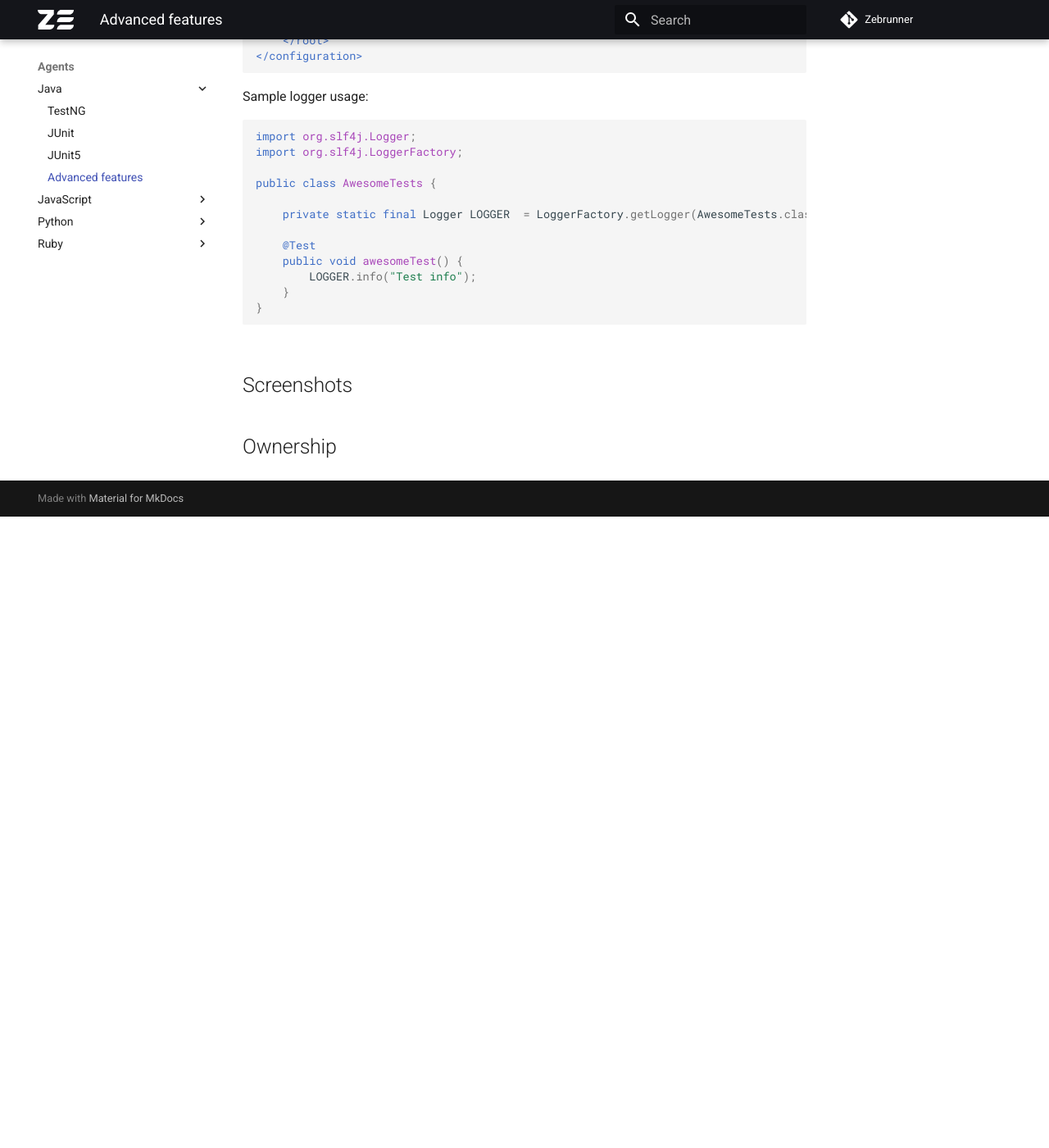
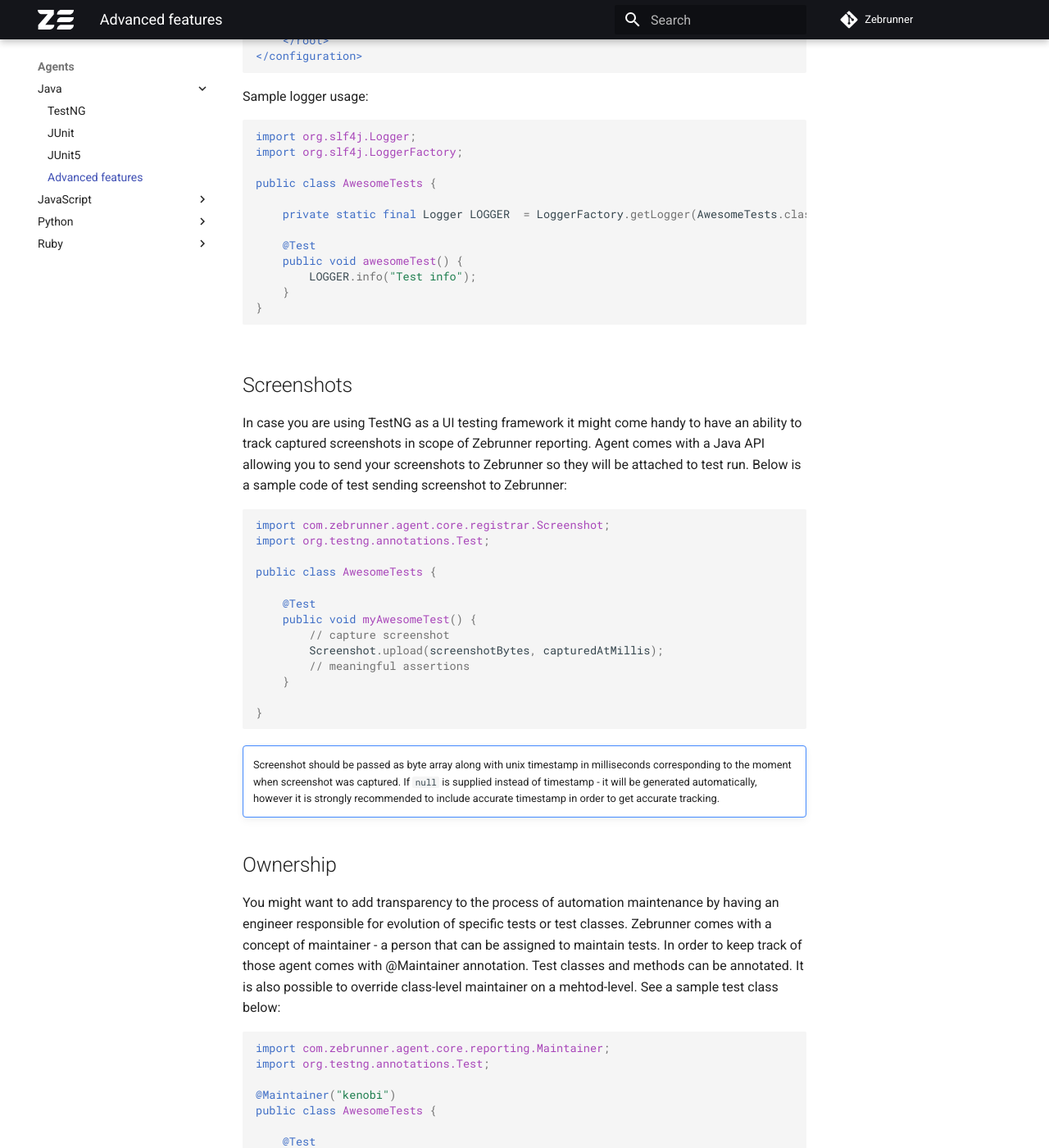
Before and after one commit to zebrunner/documentation-insiders, an MkDocs documentation site: the page built from docs/agents/java/advanced.md, in a window 1280 px wide and 1400 px high, scrolled down 785 px. Shown: the whole window at 82% size. Built offline with MkDocs 1.6.1 and Material for MkDocs 9.7.7, drawn with Linux system fonts in a browser that asks for light colours; comment, search, counter and statistics services are not loaded; before the commit the page ends 1415 px from its top, so only the background shows below that; some of the changed text lies outside the part shown.

Commit message:
Update advanced.md

````diff
--- a/docs/agents/java/advanced.md
+++ b/docs/agents/java/advanced.md
@@ -1,4 +1,4 @@
-# Advanced features
+# Advanced reporting
 
 ## Logger
 
@@ -144,4 +144,51 @@ It is also possible to enable log collection for your tests. Currently three log
 
 ## Screenshots
 
+In case you are using TestNG as a UI testing framework it might come handy to have an ability to track captured screenshots in scope of Zebrunner reporting. Agent comes with a Java API allowing you to send your screenshots to Zebrunner so they will be attached to test run. Below is a sample code of test sending screenshot to Zebrunner:
+
+``` java
+import com.zebrunner.agent.core.registrar.Screenshot;
+import org.testng.annotations.Test;
+
+public class AwesomeTests {
+
+    @Test
+    public void myAwesomeTest() {
+        // capture screenshot
+        Screenshot.upload(screenshotBytes, capturedAtMillis);
+        // meaningful assertions
+    }
+
+}
+```
+
+!!! note ""
+    Screenshot should be passed as byte array along with unix timestamp in milliseconds corresponding to the moment when screenshot was captured.
+    If `null` is supplied instead of timestamp - it will be generated automatically, however it is strongly recommended to include accurate timestamp in order to get accurate tracking.
+
 ## Ownership
+
+You might want to add transparency to the process of automation maintenance by having an engineer responsible for evolution of specific tests or test classes. Zebrunner comes with a concept of maintainer - a person that can be assigned to maintain tests. In order to keep track of those agent comes with @Maintainer annotation. Test classes and methods can be annotated. It is also possible to override class-level maintainer on a mehtod-level. See a sample test class below:
+
+``` java
+import com.zebrunner.agent.core.reporting.Maintainer;
+import org.testng.annotations.Test;
+
+@Maintainer("kenobi")
+public class AwesomeTests {
+
+    @Test
+    @Maintainer("skywalker")
+    public void awesomeTest() {
+        // meaningful assertions
+    }
+
+    @Test
+    public void anotherAwesomeTest() {
+        // meaningful assertions
+    }
+}
+```
+
+!!! note ""
+    In the example above `kenobi` will be reported as a maintaner of `anotherAwesomeTest` (class-level value taken into account), while `skywalker` will be reported as a mainainer of test `awesomeTest`. Maintainer username should be valid Zebrunner username, otherwise it will be set to anonymous.
````
